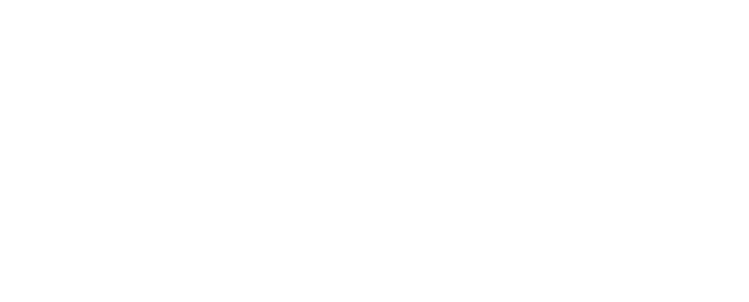
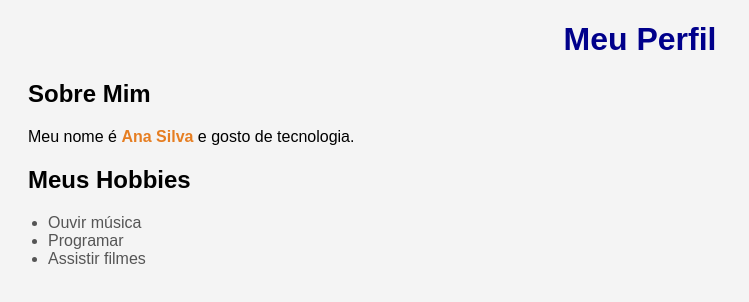
Before and after one commit to Girley2008/Primeiro-projeto, a plain HTML site: page index.html in a window 1280 px wide. Shown: the whole page, without its empty margins (0-749 px from the left). Drawn offline with Linux system fonts and the light colour scheme.

Commit message:
Atualizar o index.html

```diff
--- a/index.html
+++ b/index.html
@@ -1 +1,53 @@
 <!DOCTYPE html>
+<html lang="pt-BR">
+<head>
+  <meta charset="UTF-8">
+  <title>Meu Perfil</title>
+
+  <style>
+    /* Seletor por tag */
+    body {
+      background-color: #f4f4f4;
+      font-family: Arial, sans-serif;
+    }
+
+    /* Seletor por ID */
+    #titulo {
+      color: darkblue;
+      text-align: center;
+    }
+
+    /* Seletor por classe */
+    .destaque {
+      color: #e67e22;
+      font-weight: bold;
+    }
+
+    /* Seletor agrupado */
+    h2, p {
+      margin-left: 20px;
+    }
+
+    /* Seletor descendente */
+    div ul li {
+      color: #555;
+    }
+  </style>
+</head>
+
+<body>
+  <h1 id="titulo">Meu Perfil</h1>
+
+  <h2>Sobre Mim</h2>
+  <p>Meu nome é <span class="destaque">Ana Silva</span> e gosto de tecnologia.</p>
+
+  <h2>Meus Hobbies</h2>
+  <div>
+    <ul>
+      <li>Ouvir música</li>
+      <li>Programar</li>
+      <li>Assistir filmes</li>
+    </ul>
+  </div>
+</body>
+</html>
```
